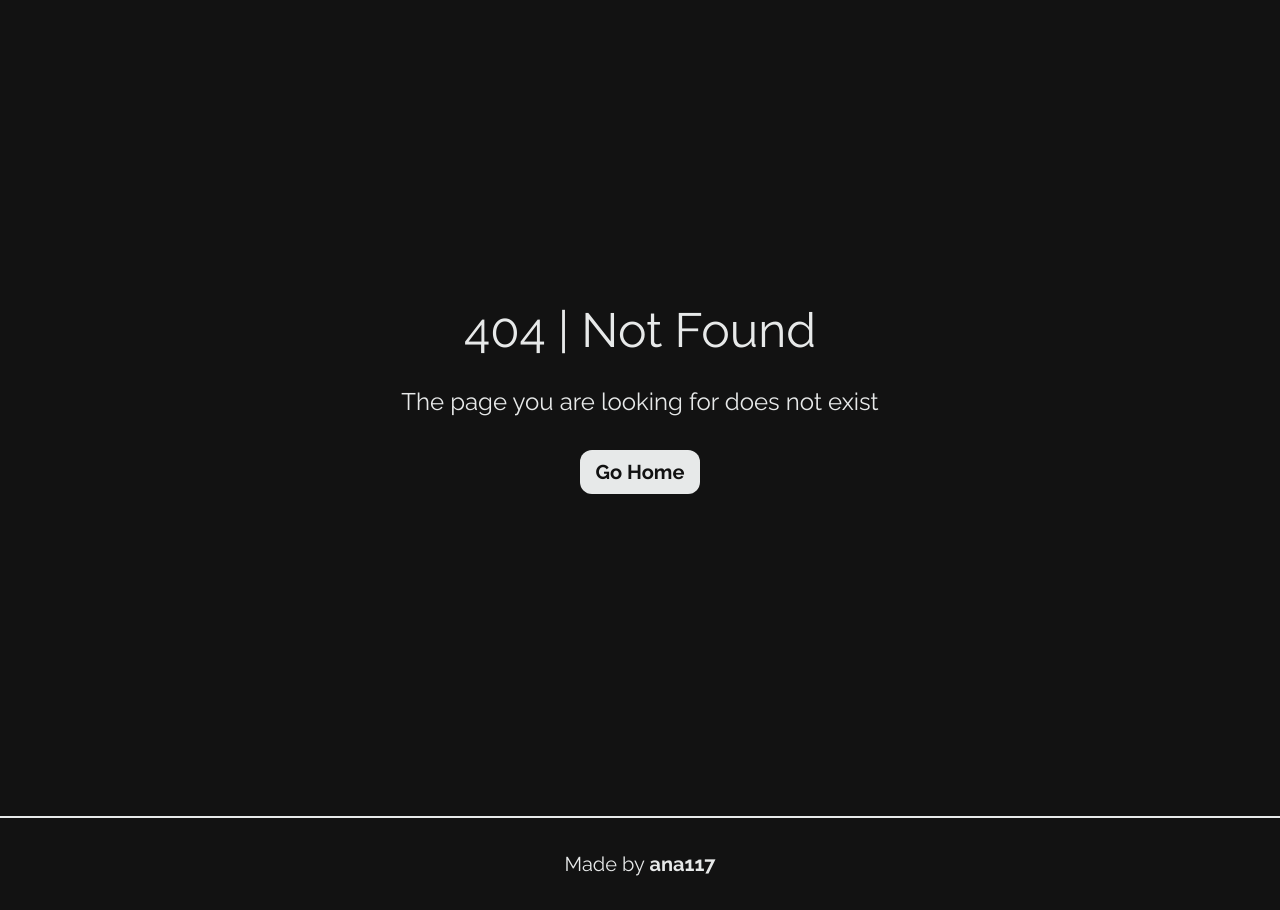
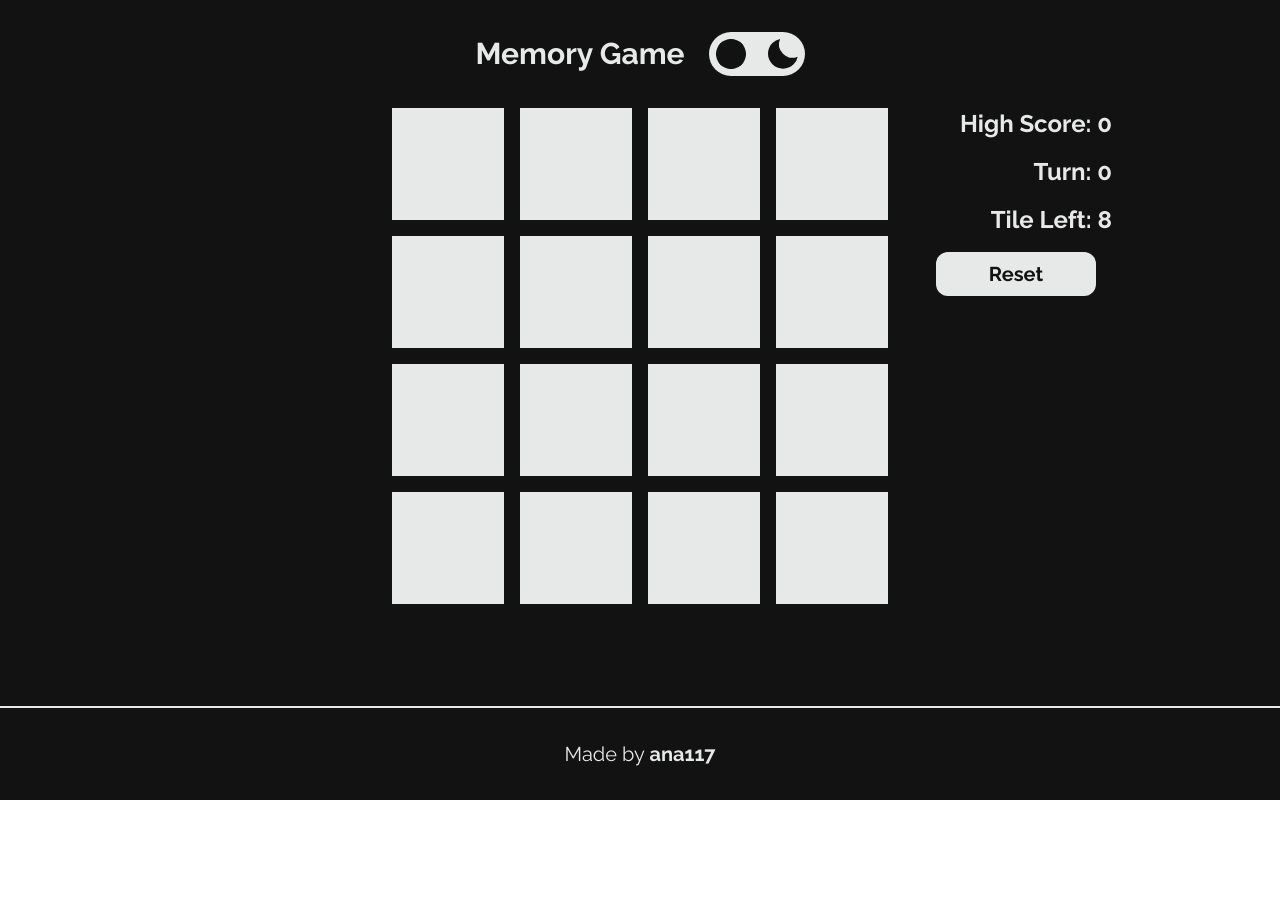
Before and after one commit to ana117/web-games, a React (Create React App) app: page /web-games/memory in a window 1280 px wide. Before the commit this address had no page. After the commit the page ends 800 px from the top, so only its background shows below. Built offline with nearby package versions, Linux system fonts and the light colour scheme; the HTML template or start-up script is replaced by a standard one.

Commit message:
Create memory game

```diff
--- a/src/App.js
+++ b/src/App.js
@@ -3,6 +3,7 @@ import GameHubPage from "./Hub";
 import {BrowserRouter, Route, Routes} from "react-router-dom";
 import ErrorPage from "./Error";
 import Footer from "./components/Footer";
+import MemoryGamePage from "./MemoryGame";
 
 function App() {
     useEffect(() => {
@@ -10,11 +11,13 @@ function App() {
     }, []);
 
     return (
-        <div className="m-0 bg-background dark:bg-background-dark text-text dark:text-text-dark
-                    transition-colors duration-500">
+        <div className="m-0 min-h-screen flex flex-col
+                        bg-background dark:bg-background-dark text-text dark:text-text-dark
+                        transition-colors duration-500">
             <BrowserRouter basename="/web-games">
                 <Routes>
                     <Route path="/" element={<GameHubPage/>}/>
+                    <Route path="/memory" element={<MemoryGamePage/>}/>
                     <Route path="*" element={<ErrorPage/>}/>
                 </Routes>
             </BrowserRouter>
--- a/src/Error/index.js
+++ b/src/Error/index.js
@@ -1,4 +1,5 @@
 import {useNavigate} from "react-router-dom";
+import Button from "../components/Button";
 
 const ErrorPage = () => {
     const navigate = useNavigate();
@@ -6,13 +7,9 @@ const ErrorPage = () => {
         <div className="h-screen flex flex-col items-center justify-center gap-[2rem] px-[1rem] text-center">
             <h1 className="text-5xl">404 | Not Found</h1>
             <p className="text-2xl">The page you are looking for does not exist</p>
-            <button onClick={() => navigate("/")}
-                    className="px-4 py-2 rounded-xl
-                               bg-background-dark dark:bg-background
-                               text-text-dark dark:text-text text-xl font-bold
-                               hover:bg-accent hover:dark:bg-accent-dark">
-                Go Home
-            </button>
+            <Button onClick={() => navigate(-1)}>
+                Go Back
+            </Button>
         </div>
     )
 }
--- a/src/Hub/index.js
+++ b/src/Hub/index.js
@@ -1,10 +1,13 @@
 import DarkModeSwitcher from "../components/DarkModeSwitcher";
+import {Link} from "react-router-dom";
 
 const GameHubPage = () => {
-    const games = ["Game 1", "Game 2", "Game 3", "Game 4", "Game 5", "Game 6", "Game 7", "Game 8", "Game 9", "Game 10"];
+    const games = [
+        {name: "Memory Game", path: "/memory"},
+    ];
 
     return (
-        <div className="min-h-screen py-[2rem] flex flex-col gap-y-[4rem]">
+        <div className="grow py-[2rem] flex flex-col gap-y-[4rem]">
             <header>
                 <div className="flex flex-col md:flex-row justify-center items-center gap-[1.5rem]">
                     <h1 className="text-6xl text-center font-bold">
@@ -19,18 +22,18 @@ const GameHubPage = () => {
 
             <main className="flex flex-wrap justify-center gap-[2rem]">
                 {games.map((game) => (
-                    <a key={game} href="/" className="w-[20rem] h-[20rem] group">
+                    <Link key={game.path} to={game.path} className="w-[20rem] h-[20rem] group">
                         <div className="relative w-full h-full">
-                            <img src="https://via.placeholder.com/250" alt={game}
+                            <img src="https://via.placeholder.com/250" alt={game.name}
                                  className="absolute w-full h-full group-hover:blur-sm"/>
 
                             <div className="absolute w-full h-full bg-black/50 hidden
                                             group-hover:flex items-center justify-center
                                             text-text-dark text-3xl">
-                                <p>{game}</p>
+                                <p>{game.name}</p>
                             </div>
                         </div>
-                    </a>
+                    </Link>
                 ))}
             </main>
         </div>
--- /dev/null
+++ b/src/MemoryGame/Tile.js
@@ -0,0 +1,24 @@
+const Tile = ({tile, handleFlip, disableClick, flipped}) => {
+
+    const handleClick = () => {
+        if (disableClick || flipped || tile.matched) return;
+        handleFlip(tile.id);
+    }
+
+    return (
+        <div key={tile.id} aria-label={tile.name} onClick={handleClick}
+             className={`w-[7rem] h-[7rem] flex items-center justify-center relative
+                         hover:bg-accent hover:dark:bg-accent-dark bg-background-dark dark:bg-background
+                         ${tile.matched && 'opacity-50'}
+                         text-text-dark dark:text-text cursor-pointer
+                         ${flipped && 'rotate-y-180'} transition-transform duration-500`}>
+
+            <div className={`absolute text-[7rem] backface-hidden
+                             ${!flipped && 'rotate-y-180'} transition-transform duration-500`}>
+                {tile.icon}
+            </div>
+        </div>
+    )
+}
+
+export default Tile;
--- /dev/null
+++ b/src/MemoryGame/index.js
@@ -0,0 +1,161 @@
+import {
+    BiSolidBook,
+    BiSolidBot,
+    BiSolidCastle,
+    BiSolidCat,
+    BiSolidDizzy,
+    BiSolidGhost,
+    BiSolidHardHat,
+    BiSolidMask,
+    BiSolidCog
+} from "react-icons/bi";
+import {useEffect, useState} from "react";
+import Tile from "./Tile";
+import DarkModeSwitcher from "../components/DarkModeSwitcher";
+import Button from "../components/Button";
+
+
+const ICONS = [
+    {icon: <BiSolidBook/>, name: "Book"},
+    {icon: <BiSolidBot/>, name: "Bot"},
+    {icon: <BiSolidCastle/>, name: "Castle"},
+    {icon: <BiSolidCat/>, name: "Cat"},
+    {icon: <BiSolidDizzy/>, name: "Dizzy"},
+    {icon: <BiSolidGhost/>, name: "Ghost"},
+    {icon: <BiSolidHardHat/>, name: "Hard Hat"},
+    {icon: <BiSolidMask/>, name: "Mask"},
+];
+
+const MemoryGamePage = () => {
+    const [tiles, setTiles] = useState([]);
+    const [turnCounter, setTurnCounter] = useState(0);
+    const [choices, setChoices] = useState([null, null]);
+    const [disableClick, setDisableClick] = useState(false);
+    const [tileLeft, setTileLeft] = useState(-1);
+    const [highScore, setHighScore] = useState(0);
+
+    const handleFlip = (id) => {
+        setTurnCounter(turnCounter + 1);
+        if (choices[0] === null) {
+            setChoices([tiles[id], null]);
+        } else {
+            setChoices([choices[0], tiles[id]]);
+        }
+    }
+
+    const shuffleTiles = (array) => {
+        return [...array, ...array]
+            .sort(() => Math.random() - 0.5)
+            .map((item, index) => ({...item, id: index, matched: false}));
+    }
+
+    const resetGame = () => {
+        setChoices([null, null]);
+        setDisableClick(false);
+        setTurnCounter(0);
+        setTileLeft(ICONS.length);
+        setTiles([]);
+        setTimeout(() => {
+            setTiles(shuffleTiles(ICONS));
+        }, 500);
+    }
+
+    const resetSelection = () => {
+        setChoices([null, null]);
+        setDisableClick(false);
+    }
+
+    const tileMatched = () => {
+        setTileLeft(tileLeft - 1);
+        setTiles(tiles.map((tile) => {
+            if (tile.name === choices[0].name) {
+                return {...tile, matched: true}
+            } else {
+                return tile;
+            }
+        }));
+    }
+
+    useEffect(() => {
+        const localHighScore = JSON.parse(localStorage.getItem("memoryGameHighScore"));
+        if (localHighScore) {
+            setHighScore(localHighScore);
+        }
+
+        resetGame();
+    }, []);
+
+    useEffect(() => {
+        if (choices[0] && choices[1]) {
+            setDisableClick(true);
+            if (choices[0].name === choices[1].name) {
+                tileMatched();
+            }
+            setTimeout(() => {
+                resetSelection();
+            }, 1000);
+        }
+    }, [choices]);
+
+    useEffect(() => {
+        if (tileLeft === 0) {
+            if (turnCounter < highScore || highScore === 0) {
+                localStorage.setItem("memoryGameHighScore", JSON.stringify(turnCounter));
+                setHighScore(turnCounter);
+            }
+            alert(`You win in ${turnCounter} turns!`);
+            resetGame();
+        }
+    }, [tileLeft]);
+
+
+    return (
+        <div className="grow py-[2rem] flex flex-col items-center gap-y-[2rem]">
+            <header
+                className="flex flex-col md:flex-row justify-center items-center gap-[1.5rem] text-center text-3xl font-bold">
+                <h1>Memory Game</h1>
+                <DarkModeSwitcher/>
+            </header>
+
+            <main className="flex justify-between max-w-fit w-full gap-[2rem]">
+                <div className="w-[12rem]"/>
+                <div className="w-[31rem] h-[31rem]">
+                    {tiles.length !== 0 ?
+                        <div className="grid grid-cols-4 gap-[1rem]">
+                            {tiles.map((tile) => (
+                                <Tile key={tile.id}
+                                      tile={tile}
+                                      handleFlip={handleFlip}
+                                      disableClick={disableClick}
+                                      flipped={tile.matched || tile === choices[0] || tile === choices[1]}/>
+                            ))}
+                        </div>
+                        :
+                        <div className="w-full h-full flex items-center justify-center">
+                            <BiSolidCog className="animate-spin text-9xl"/>
+                        </div>
+                    }
+                </div>
+                <div className="w-[12rem]">
+                    <div className="flex flex-col gap-[1rem] justify-between items-center">
+                        <p className="text-2xl text-right w-full font-semibold">
+                            High Score: <span>{highScore}</span>
+                        </p>
+                        <p className="text-2xl text-right w-full font-semibold">
+                            Turn: <span>{turnCounter}</span>
+                        </p>
+                        <p className="text-2xl text-right w-full font-semibold">
+                            Tile Left: <span>{tileLeft}</span>
+                        </p>
+
+                        <Button onClick={resetGame} customClass="w-[10rem]">
+                            Reset
+                        </Button>
+                    </div>
+                </div>
+            </main>
+        </div>
+    )
+}
+
+export default MemoryGamePage
--- /dev/null
+++ b/src/components/Button.jsx
@@ -0,0 +1,13 @@
+const Button = ({children, customClass, ...props}) => {
+    return (
+        <button {...props}
+                className={`px-4 py-2 rounded-xl
+                            bg-background-dark dark:bg-background
+                            text-text-dark dark:text-text text-xl font-bold
+                            hover:bg-accent hover:dark:bg-accent-dark ${customClass}`}>
+            {children}
+        </button>
+    );
+}
+
+export default Button;
--- a/src/index.css
+++ b/src/index.css
@@ -14,3 +14,17 @@ code {
   font-family: source-code-pro, Menlo, Monaco, Consolas, 'Courier New',
     monospace;
 }
+
+@layer components {
+  .rotate-y-180 {
+    transform: rotateY(180deg);
+  }
+
+  .backface-hidden {
+    backface-visibility: hidden;
+  }
+
+  .preserve-3d {
+    transform-style: preserve-3d;
+  }
+}
```
